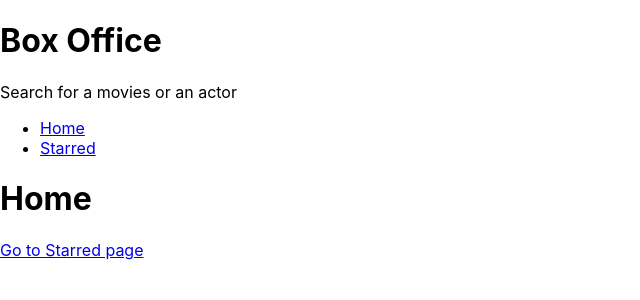
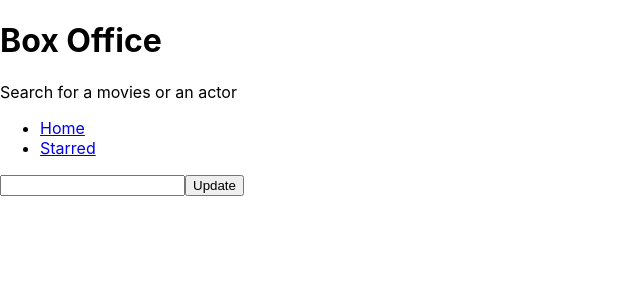
Before and after one commit to winay122/Box_Office_app, a React (Create React App) app: page / in a window 1280 px wide. Shown: the top 300 px of the page, without its empty margins (0-640 px from the left). Built offline with nearby package versions, Linux system fonts and the light colour scheme.

Commit message:
added searchbox for search show

```diff
--- a/src/pages/Home.jsx
+++ b/src/pages/Home.jsx
@@ -1,10 +1,32 @@
-import { Link } from "react-router-dom";
+import { useState } from "react";
 
 const Home = ()=>{
+
+    const [searchStr, setSearchStr] = useState('');
+
+    const onSearchInputChange = (event) => {
+
+        setSearchStr(event.target.value);
+    };
+
+    const onSearch =async (event) => {
+        event.preventDefault();
+
+        const response = await fetch(
+            `https://api.tvmaze.com/search/shows?q=${searchStr}`);
+        const body = await response.json();
+
+        console.log(body)
+
+        //https://api.tvmaze.com/search/shows?q=girls
+    }
+
     return(
         <div>
-            <h1>Home</h1>
-            <Link to="/starred">Go to Starred page</Link>
+            <form onSubmit={onSearch}>
+                <input type="text" value={searchStr} onChange={onSearchInputChange} />
+                <button type="submit">Update</button>
+            </form>
         </div>
     );
 }
```
